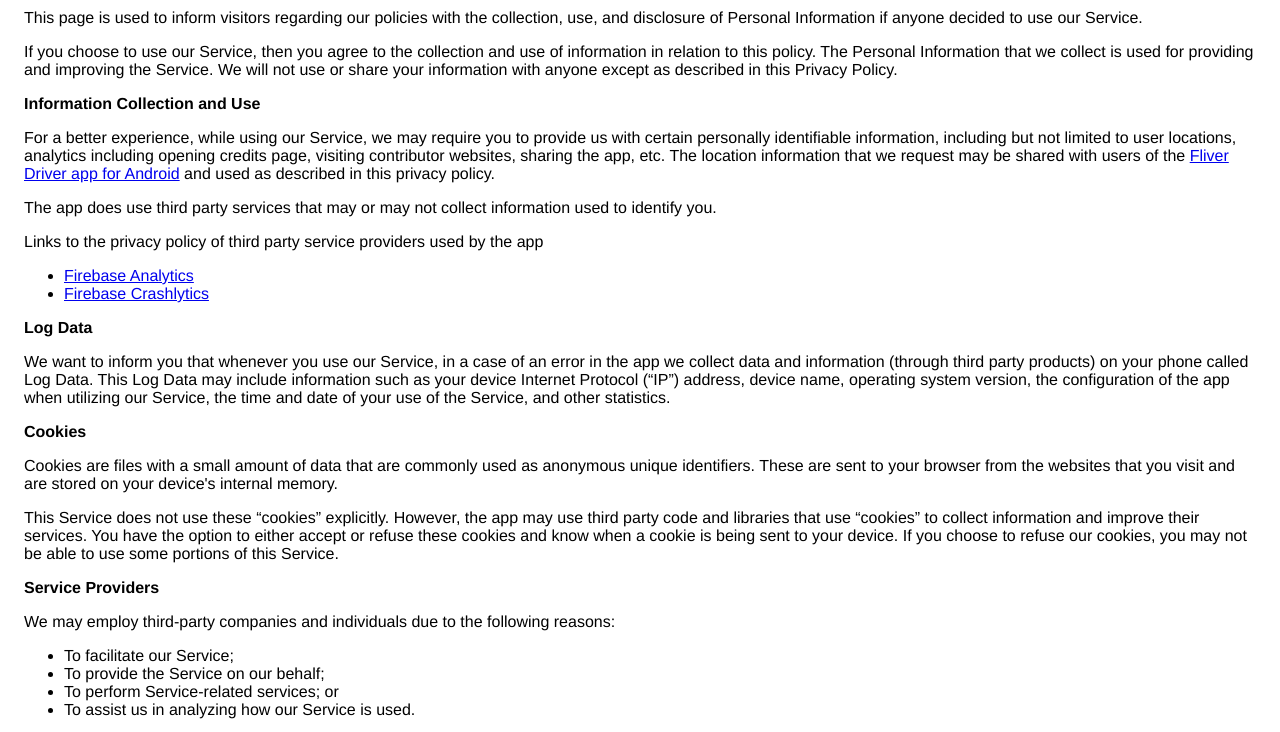
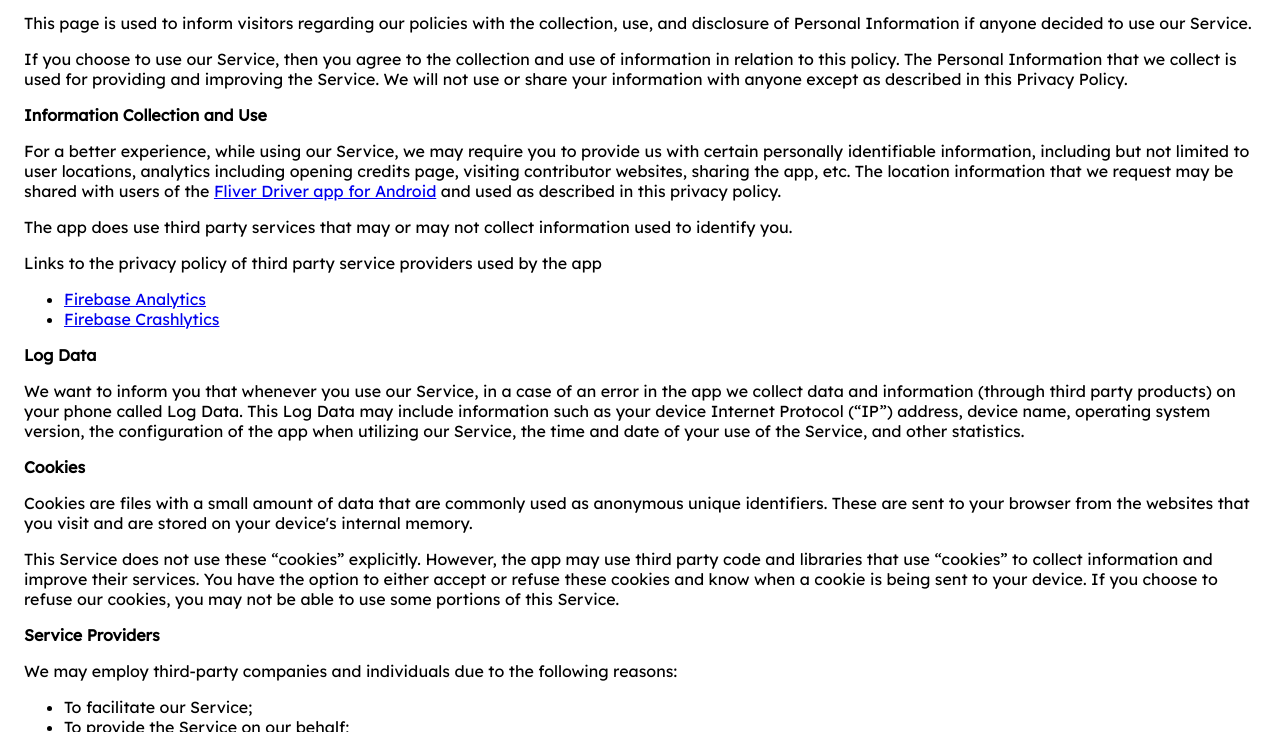
Before and after one commit to fliverdev/privacy_policy, a plain HTML site: page index.html in a window 1280 px wide. Shown: the part 117-849 px from the top of the page. Drawn offline with Linux system fonts and the light colour scheme.

Commit message:
Used Lexend Deca

```diff
--- a/index.html
+++ b/index.html
@@ -5,9 +5,10 @@
     <meta charset='utf-8'>
     <meta name='viewport' content='width=device-width'>
     <title>Privacy Policy</title>
+    <link href="https://fonts.googleapis.com/css?family=Lexend+Deca&display=swap" rel="stylesheet">
     <style>
         body {
-            font-family: 'Helvetica Neue', Helvetica, Arial, sans-serif;
+            font-family: 'Lexend Deca', sans-serif;
             padding: 1em;
         }
     </style>
```
